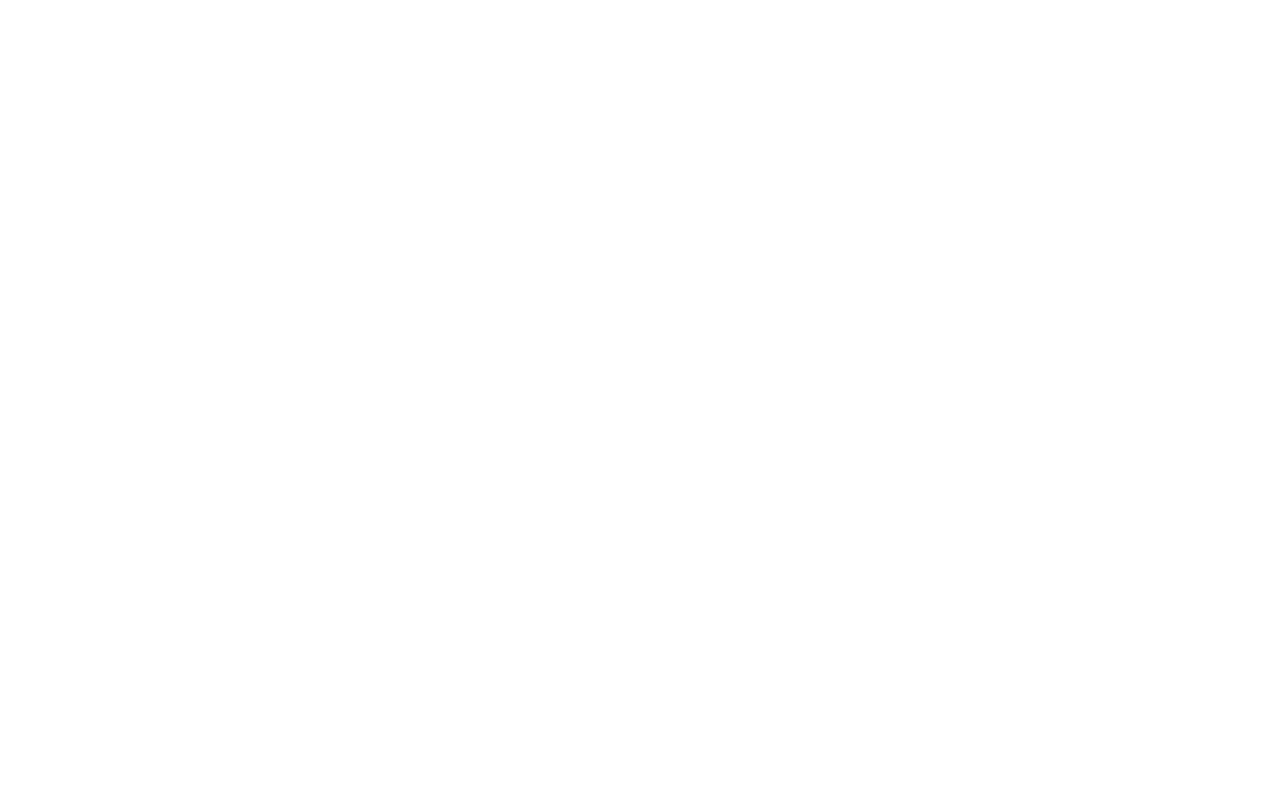
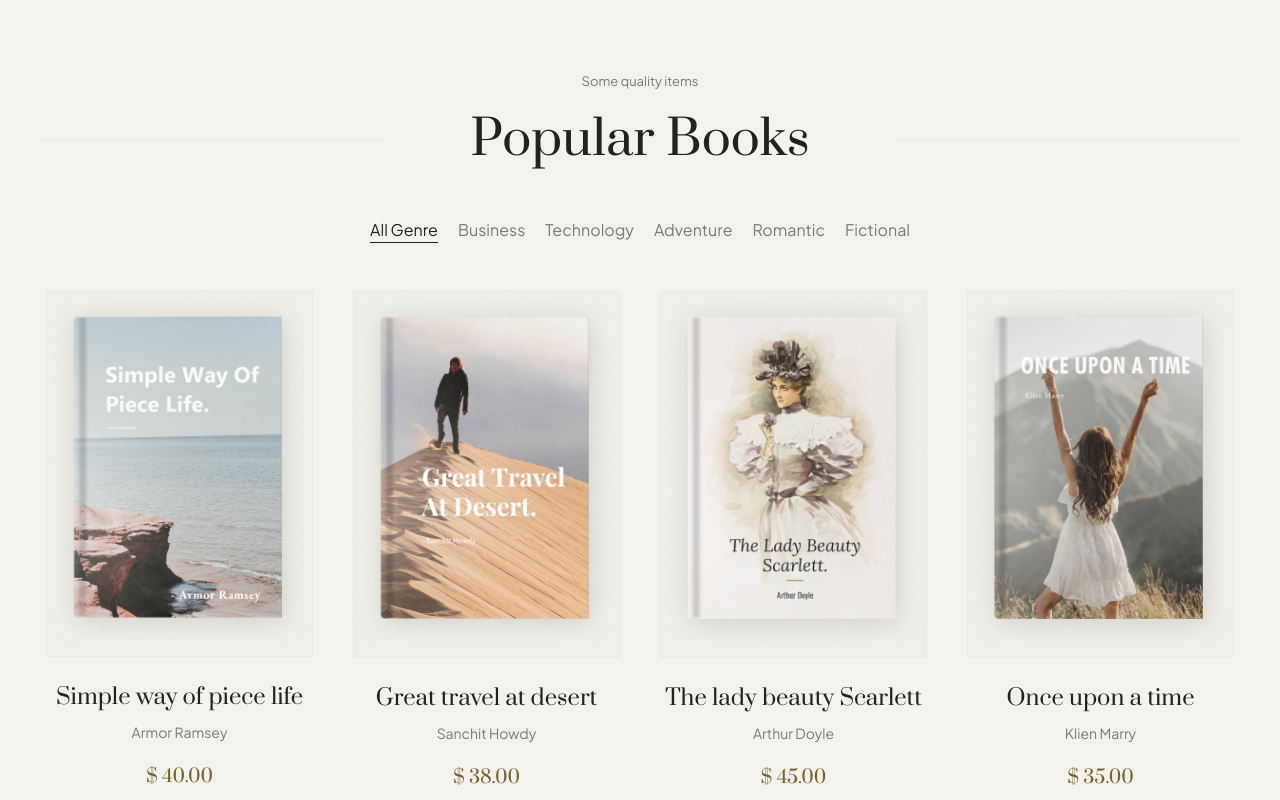
Before and after one commit to AshishBarvaliya/bookstore, a React (Create React App) app: page / in a window 1280 px wide. Shown: the part 2980-3780 px from the top of the page. Before the commit the page ends 2935 px from the top, so only its background shows below. Built offline with nearby package versions, Linux system fonts and the light colour scheme.

Commit message:
new - popular books added

```diff
--- a/src/App.tsx
+++ b/src/App.tsx
@@ -4,6 +4,7 @@
 import { Features } from './components/Features'
 import { Header } from './components/Header'
 import { Home } from './components/Home'
+import { PopularBooks } from './components/PopularBooks'
 
 const App: React.FC = () => {
   return (
@@ -13,6 +14,7 @@
       <AssociatedWith />
       <Features />
       <BestSelling />
+      <PopularBooks />
     </Box>
   )
 }
--- a/src/components/BestSelling.tsx
+++ b/src/components/BestSelling.tsx
@@ -88,6 +88,7 @@
             <Typography
               fontSize={['16px', '16px', '23px']}
               mt={['24px', '24px', '35px']}
+              color="#74642F"
             >
               {bestBook.price}
             </Typography>
--- a/src/components/Features.tsx
+++ b/src/components/Features.tsx
@@ -1,113 +1,12 @@
 import { Box, Card } from '@mui/material'
 import Carousel from 'react-material-ui-carousel'
+import { features } from '../mockData/data'
 import theme from '../theme/Theme'
 import { BookTile } from './common/BookTile'
 import { TitleHeader } from './common/TitleHeader'
 import { Container } from './Container'
 
 export const Features: React.FC = () => {
-  const features = [
-    {
-      id: '1',
-      books: [
-        {
-          id: '1',
-          title: 'Simple way of piece life',
-          author: 'Armor Ramsey',
-          price: '$ 40.00',
-          image: 'book5.png',
-        },
-        {
-          id: '2',
-          title: 'Great travel at desert',
-          author: 'Sanchit Howdy',
-          price: '$ 38.00',
-          image: 'book3.png',
-        },
-        {
-          id: '3',
-          title: 'The lady beauty Scarlett',
-          author: 'Arthur Doyle',
-          price: '$ 45.00',
-          image: 'book16.png',
-        },
-        {
-          id: '4',
-          title: 'Once upon a time',
-          author: 'Klien Marry',
-          price: '$ 35.00',
-          image: 'book4.png',
-        },
-      ],
-    },
-    {
-      id: '2',
-      books: [
-        {
-          id: '1',
-          title: 'Simple way of piece life',
-          author: 'Armor Ramsey',
-          price: '$ 40.00',
-          image: 'book5.png',
-        },
-        {
-          id: '2',
-          title: 'Great travel at desert',
-          author: 'Sanchit Howdy',
-          price: '$ 38.00',
-          image: 'book3.png',
-        },
-        {
-          id: '3',
-          title: 'The lady beauty Scarlett',
-          author: 'Arthur Doyle',
-          price: '$ 45.00',
-          image: 'book16.png',
-        },
-        {
-          id: '4',
-          title: 'Once upon a time',
-          author: 'Klien Marry',
-          price: '$ 35.00',
-          image: 'book4.png',
-        },
-      ],
-    },
-    {
-      id: '3',
-      books: [
-        {
-          id: '1',
-          title: 'Simple way of piece life',
-          author: 'Armor Ramsey',
-          price: '$ 40.00',
-          image: 'book5.png',
-        },
-        {
-          id: '2',
-          title: 'Great travel at desert',
-          author: 'Sanchit Howdy',
-          price: '$ 38.00',
-          image: 'book3.png',
-        },
-        {
-          id: '3',
-          title: 'The lady beauty Scarlett',
-          author: 'Arthur Doyle',
-          price: '$ 45.00',
-          image: 'book16.png',
-        },
-        {
-          id: '4',
-          title: 'Once upon a time',
-          author: 'Klien Marry',
-          price: '$ 35.00',
-          image: 'book4.png',
-        },
-      ],
-    },
-  ]
-
   return (
     <Box
       sx={{
--- /dev/null
+++ b/src/components/PopularBooks.tsx
@@ -0,0 +1,91 @@
+import { Box, Card } from '@mui/material'
+import { books, popularBooks } from '../mockData/data'
+import theme from '../theme/Theme'
+import { BookTile } from './common/BookTile'
+import { Tabs } from './common/Tabs'
+import { TitleHeader } from './common/TitleHeader'
+import { Container } from './Container'
+
+export const PopularBooks: React.FC = () => {
+  return (
+    <Box
+      sx={{
+        pt: ['60px', '100px', '140px'],
+        backgroundColor: theme.palette.background.default,
+      }}
+    >
+      <Container
+        sx={{
+          paddingX: '0 !important',
+          textAlign: 'center',
+        }}
+      >
+        <TitleHeader title={'Popular Books'} subTitle={'Some quality items'} />
+        <Tabs
+          tabsItems={popularBooks.map((e) => ({
+            ...e,
+            component: (
+              <Card
+                sx={{
+                  display: 'flex',
+                  flexDirection: 'column',
+                  boxShadow: 'none',
+                  backgroundColor: 'background.default',
+                  borderBottom: '1px solid #EDEBE4',
+                  pb: '50px',
+                  px: ['30px', '30px', '0px'],
+                  justifyContent: 'center',
+                  mt: '32px',
+                }}
+              >
+                <Box
+                  sx={{
+                    display: 'flex',
+                    position: 'relative',
+                    gap: '40px',
+                    justifyContent: 'center',
+                  }}
+                >
+                  {books.slice(0, 4).map((book, i) => (
+                    <Box
+                      key={book.id}
+                      display={[
+                        i > 0 ? 'none' : 'block',
+                        i > 1 ? 'none' : 'block',
+                        'block',
+                      ]}
+                    >
+                      <BookTile {...book} />
+                    </Box>
+                  ))}
+                </Box>
+                <Box
+                  sx={{
+                    display: 'flex',
+                    position: 'relative',
+                    gap: '40px',
+                    justifyContent: 'center',
+                    mt: '30px',
+                  }}
+                >
+                  {books.slice(4, 8).map((book, i) => (
+                    <Box
+                      key={book.id}
+                      display={[
+                        i > 0 ? 'none' : 'block',
+                        i > 1 ? 'none' : 'block',
+                        'block',
+                      ]}
+                    >
+                      <BookTile {...book} />
+                    </Box>
+                  ))}
+                </Box>
+              </Card>
+            ),
+          }))}
+        />
+      </Container>
+    </Box>
+  )
+}
--- a/src/components/common/BookTile.tsx
+++ b/src/components/common/BookTile.tsx
@@ -48,7 +48,7 @@
     >
       {author}
     </Typography>
-    <Typography fontSize="18px" pt="20px">
+    <Typography fontSize="18px" pt="20px" color="#74642F">
       {price}
     </Typography>
   </Box>
--- /dev/null
+++ b/src/components/common/Tabs.tsx
@@ -0,0 +1,53 @@
+import { Box, Typography } from '@mui/material'
+import React, { ReactNode, useState } from 'react'
+
+interface ITabsIteam {
+  id: string
+  title: string
+  component: ReactNode
+}
+
+interface ITabs {
+  tabsItems: ITabsIteam[]
+}
+
+export const Tabs: React.FC<ITabs> = ({ tabsItems }) => {
+  const [selected, setSelected] = useState(tabsItems[0].id)
+
+  return (
+    <>
+      <Box
+        sx={{
+          display: 'flex',
+          justifyContent: ['start', 'center'],
+          gap: '20px',
+          pb: '16px',
+          mb: '16px',
+          overflowX: ['scroll', 'hidden'],
+          px: ['16px', '8px', '4px'],
+        }}
+      >
+        {tabsItems.map((e) => (
+          <Typography
+            component="span"
+            key={e.id}
+            color={selected === e.id ? 'text.primary' : '#7A7A7A'}
+            fontFamily="Plus Jakarta Sans"
+            fontSize="16px"
+            fontWeight={500}
+            whiteSpace="nowrap"
+            onClick={() => setSelected(e.id)}
+            borderBottom={selected === e.id ? '1px solid #222222' : 'none'}
+          >
+            {e.title}
+          </Typography>
+        ))}
+      </Box>
+      {tabsItems.map((e) => (
+        <Box key={e.id} display={selected === e.id ? 'block' : 'none'}>
+          {e.component}
+        </Box>
+      ))}
+    </>
+  )
+}
--- /dev/null
+++ b/src/mockData/data.tsx
@@ -0,0 +1,187 @@
+export const features = [
+  {
+    id: '1',
+    books: [
+      {
+        id: '1',
+        title: 'Simple way of piece life',
+        author: 'Armor Ramsey',
+        price: '$ 40.00',
+        image: 'book5.png',
+      },
+      {
+        id: '2',
+        title: 'Great travel at desert',
+        author: 'Sanchit Howdy',
+        price: '$ 38.00',
+        image: 'book3.png',
+      },
+      {
+        id: '3',
+        title: 'The lady beauty Scarlett',
+        author: 'Arthur Doyle',
+        price: '$ 45.00',
+        image: 'book16.png',
+      },
+      {
+        id: '4',
+        title: 'Once upon a time',
+        author: 'Klien Marry',
+        price: '$ 35.00',
+        image: 'book4.png',
+      },
+    ],
+  },
+  {
+    id: '2',
+    books: [
+      {
+        id: '1',
+        title: 'Simple way of piece life',
+        author: 'Armor Ramsey',
+        price: '$ 40.00',
+        image: 'book5.png',
+      },
+      {
+        id: '2',
+        title: 'Great travel at desert',
+        author: 'Sanchit Howdy',
+        price: '$ 38.00',
+        image: 'book3.png',
+      },
+      {
+        id: '3',
+        title: 'The lady beauty Scarlett',
+        author: 'Arthur Doyle',
+        price: '$ 45.00',
+        image: 'book16.png',
+      },
+      {
+        id: '4',
+        title: 'Once upon a time',
+        author: 'Klien Marry',
+        price: '$ 35.00',
+        image: 'book4.png',
+      },
+    ],
+  },
+  {
+    id: '3',
+    books: [
+      {
+        id: '1',
+        title: 'Simple way of piece life',
+        author: 'Armor Ramsey',
+        price: '$ 40.00',
+        image: 'book5.png',
+      },
+      {
+        id: '2',
+        title: 'Great travel at desert',
+        author: 'Sanchit Howdy',
+        price: '$ 38.00',
+        image: 'book3.png',
+      },
+      {
+        id: '3',
+        title: 'The lady beauty Scarlett',
+        author: 'Arthur Doyle',
+        price: '$ 45.00',
+        image: 'book16.png',
+      },
+      {
+        id: '4',
+        title: 'Once upon a time',
+        author: 'Klien Marry',
+        price: '$ 35.00',
+        image: 'book4.png',
+      },
+    ],
+  },
+]
+
+export const popularBooks = [
+  {
+    id: '1',
+    title: 'All Genre',
+  },
+  {
+    id: '2',
+    title: 'Business',
+  },
+  {
+    id: '3',
+    title: 'Technology',
+  },
+  {
+    id: '4',
+    title: 'Adventure',
+  },
+  {
+    id: '5',
+    title: 'Romantic',
+  },
+  {
+    id: '6',
+    title: 'Fictional',
+  },
+]
+
+export const books = [
+  {
+    id: '1',
+    title: 'Simple way of piece life',
+    author: 'Armor Ramsey',
+    price: '$ 40.00',
+    image: 'book5.png',
+  },
+  {
+    id: '2',
+    title: 'Great travel at desert',
+    author: 'Sanchit Howdy',
+    price: '$ 38.00',
+    image: 'book3.png',
+  },
+  {
+    id: '3',
+    title: 'The lady beauty Scarlett',
+    author: 'Arthur Doyle',
+    price: '$ 45.00',
+    image: 'book16.png',
+  },
+  {
+    id: '4',
+    title: 'Once upon a time',
+    author: 'Klien Marry',
+    price: '$ 35.00',
+    image: 'book4.png',
+  },
+  {
+    id: '5',
+    title: 'Great travel at desert',
+    author: 'Sanchit Howdy',
+    price: '$ 38.00',
+    image: 'book3.png',
+  },
+  {
+    id: '6',
+    title: 'The lady beauty Scarlett',
+    author: 'Arthur Doyle',
+    price: '$ 45.00',
+    image: 'book16.png',
+  },
+  {
+    id: '7',
+    title: 'Once upon a time',
+    author: 'Klien Marry',
+    price: '$ 35.00',
+    image: 'book4.png',
+  },
+  {
+    id: '8',
+    title: 'Simple way of piece life',
+    author: 'Armor Ramsey',
+    price: '$ 40.00',
+    image: 'book5.png',
+  },
+]
```
